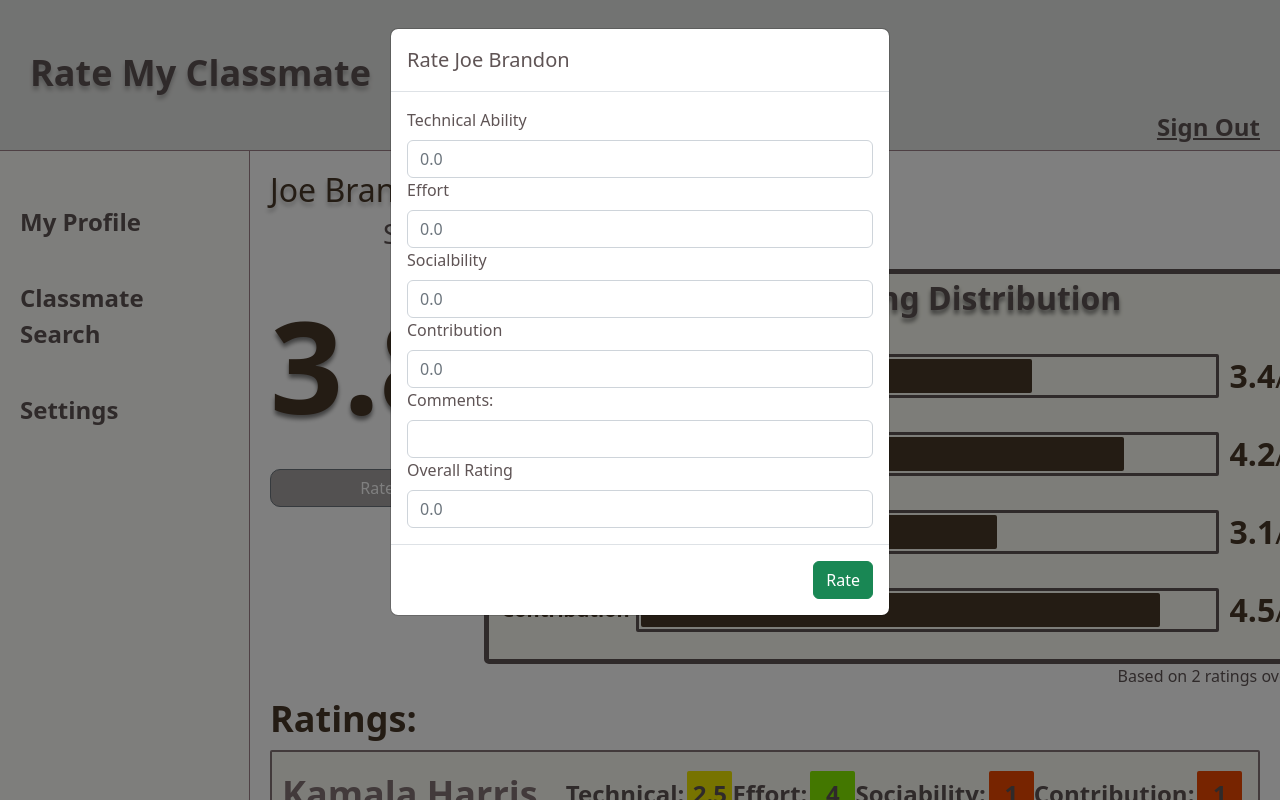
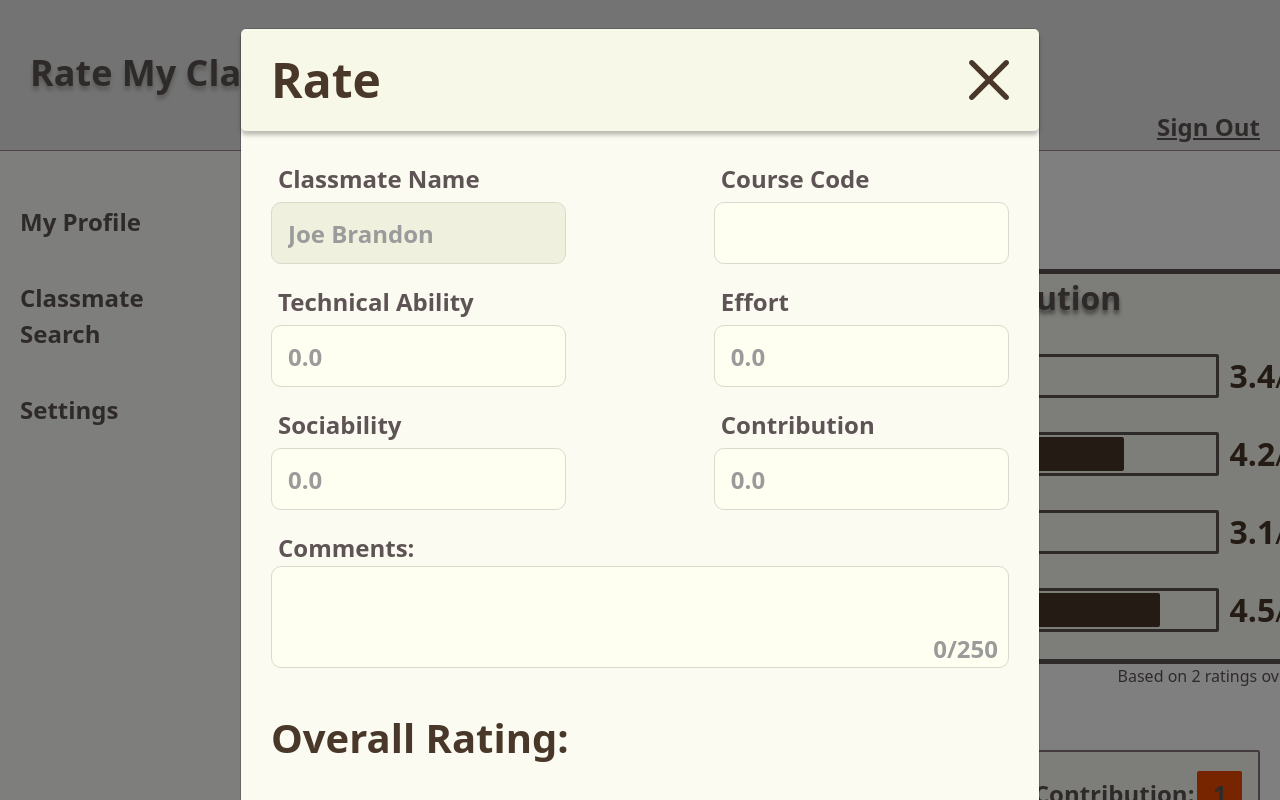
Before and after one commit to jqm4954/rate-my-classmate, a Next.js app: page /classmateProfile in a window 1280 px wide. Both pictures are taken after a click on the button "Rate". Shown: the top 800 px of the page. Built offline with nearby package versions, Linux system fonts and the light colour scheme.

Commit message:
modal design WIP
still need overall rating stars

```diff
--- a/src/core/components/rateModal.tsx
+++ b/src/core/components/rateModal.tsx
@@ -1,5 +1,6 @@
-import React, {FunctionComponent, useState} from 'react';
-import {Button, Input, Label, Modal, ModalBody, ModalFooter, ModalHeader} from 'reactstrap';
+import React, { FunctionComponent, useState } from 'react';
+import { Button, Input, Label, Modal, ModalBody, ModalFooter, ModalHeader } from 'reactstrap';
+import styles from "src/styles/modal.module.css";
 
 interface RateModalProps {
     rateName: string;
@@ -11,6 +12,7 @@ interface RateModalProps {
 
 
 export const RateModal: FunctionComponent<RateModalProps> = (props) => {
+    const [classCode, setClassCode] = useState("");
     const [techAbility, setTechAbility] = useState(0);
     const [effort, setEffort] = useState(0);
     const [sociability, setSociability] = useState(0);
@@ -24,35 +26,56 @@ export const RateModal: FunctionComponent<RateModalProps> = (props) => {
     }
 
     return (
-        <Modal isOpen={props.isOpen} toggle={props.toggle}>
-            <ModalHeader>
-                Rate {props.rateName}
-            </ModalHeader>
-            <ModalBody>
-                <Label for="field1" >Technical Ability</Label>
-                <Input placeholder='0.0' id="field1" last_name="technical" onChange={(e) => setTechAbility(parseInt(e.target.value))}
-                       type="text"/>
-                <Label for="field2">Effort</Label>
-                <Input placeholder='0.0' id="field2" name="effort" onChange={(e) => setEffort(parseInt(e.target.value))}
-                       type="text"/>
-                <Label for="field3">Socialbility</Label>
-                <Input placeholder='0.0' id="field3" name="socaibility" onChange={(e) => setSociability(parseInt(e.target.value))}
-                       type="text"/>
-                <Label for="field4">Contribution</Label>
-                <Input placeholder='0.0' id="field4" name="contribution" onChange={(e) => setContributions(parseInt(e.target.value))}
-                       type="text"/>
-                <Label for="field5">Comments:</Label>
-                <Input id="field5" name="comments" onChange={(e) => setComments(e.target.value)}
-                       type="text"/>
-                <Label for="field6">Overall Rating</Label>
-                <Input placeholder='0.0' id="field6" name="overall" onChange={(e) => setOverall(parseInt(e.target.value))}/>
+        <Modal isOpen={props.isOpen} toggle={props.toggle} className={styles.modal}>
+            <div className={styles.header}>
+                Rate
+                <svg className={styles.x} onClick={(e) => {/* TODO: close modal*/ }} width="40" height="40" viewBox="0 0 40 40" fill="none" xmlns="http://www.w3.org/2000/svg">
+                    <path fill-rule="evenodd" clip-rule="evenodd" d="M39.2515 4.51923C39.7372 4.01629 40.006 3.34269 39.9999 2.6435C39.9939 1.9443 39.7134 1.27547 39.219 0.781049C38.7246 0.286628 38.0557 0.00617659 37.3565 0.000100807C36.6573 -0.00597498 35.9837 0.262811 35.4808 0.748566L20.0328 16.1966L4.5848 0.748566C4.08186 0.262811 3.40825 -0.00597498 2.70906 0.000100807C2.00987 0.00617659 1.34104 0.286628 0.846616 0.781049C0.352194 1.27547 0.0717432 1.9443 0.0656674 2.6435C0.0595916 3.34269 0.328378 4.01629 0.814133 4.51923L16.2621 19.9672L0.814133 35.4152C0.559439 35.6612 0.356286 35.9555 0.216529 36.2808C0.0767712 36.6062 0.00320773 36.9561 0.000130883 37.3102C-0.00294596 37.6642 0.0645247 38.0154 0.198607 38.3431C0.332689 38.6708 0.530698 38.9686 0.781078 39.219C1.03146 39.4693 1.3292 39.6673 1.65692 39.8014C1.98464 39.9355 2.33579 40.003 2.68987 39.9999C3.04395 39.9968 3.39387 39.9233 3.71921 39.7835C4.04455 39.6437 4.33881 39.4406 4.5848 39.1859L20.0328 23.7379L35.4808 39.1859C35.9837 39.6717 36.6573 39.9404 37.3565 39.9344C38.0557 39.9283 38.7246 39.6478 39.219 39.1534C39.7134 38.659 39.9939 37.9902 39.9999 37.291C40.006 36.5918 39.7372 35.9182 39.2515 35.4152L23.8035 19.9672L39.2515 4.51923Z" fill="#493829" />
+                </svg>
+            </div>
+            <ModalBody className={styles.body}>
+                <div className={styles.inputRow}>
+                    <div className={styles.inputHolder}>
+                        <label className={styles.label} htmlFor="name">Classmate Name</label>
+                        <input className={styles.input} type="text" id="name" value={props.rateName} disabled={true} />
+                    </div>
+                    <div className={styles.inputHolder}>
+                        <label className={styles.label} htmlFor="course-code">Course Code</label>
+                        <input className={styles.input} type="text" id="course-code" onChange={(e) => setClassCode(e.target.value)} />
+                    </div>
+                </div>
+                <div className={styles.inputRow}>
+                    <div className={styles.inputHolder}>
+                        <label className={styles.label} htmlFor="tech-ab">Technical Ability</label>
+                        <input className={styles.input} type="number" id="tech-ab" onChange={(e) => setTechAbility(e.target.valueAsNumber)} placeholder="0.0" max="5.0" min="0.0" step="0.5" />
+                    </div>
+                    <div className={styles.inputHolder}>
+                        <label className={styles.label} htmlFor="effort">Effort</label>
+                        <input className={styles.input} type="number" id="effort" onChange={(e) => setEffort(e.target.valueAsNumber)} placeholder="0.0" max="5.0" min="0.0" step="0.5" />
+                    </div>
+                </div>
+                <div className={styles.inputRow}>
+                    <div className={styles.inputHolder}>
+                        <label className={styles.label} htmlFor="social">Sociability</label>
+                        <input className={styles.input} type="number" id="social" onChange={(e) => setSociability(e.target.valueAsNumber)} placeholder="0.0" max="5.0" min="0.0" step="0.5" />
+                    </div>
+                    <div className={styles.inputHolder}>
+                        <label className={styles.label} htmlFor="cont">Contribution</label>
+                        <input className={styles.input} type="number" id="cont" onChange={(e) => setContributions(e.target.valueAsNumber)} placeholder="0.0" max="5.0" min="0.0" step="0.5" />
+                    </div>
+                </div>
+                <label className={styles.label} htmlFor="comment">Comments:</label>
+                <div className={styles.textareaHolder}>
+                    <textarea className={styles.textarea} id="comment" onChange={(e) => setComments(e.target.value)}></textarea>
+                    <div className={styles.letterCount}>{comments.length}/250</div>
+                </div>
+                <div className={styles.inputRow}>
+                    <div className={styles.overallTitle}>Overall Rating:</div>
+                </div>
+                <div className={styles.submit}>Submit</div>
             </ModalBody>
-            <ModalFooter>
-                <Button onClick={handleSubmit} color='success'>Rate</Button>
-            </ModalFooter>
         </Modal>
-    )
-        ;
+    );
 };
 
 /*
--- /dev/null
+++ b/src/styles/modal.module.css
@@ -0,0 +1,125 @@
+.modal {
+  width: 90%;
+  max-width: 800px;
+}
+
+.header {
+  background-color: #F8F8E8;
+  display: flex;
+  justify-content: space-between;
+  box-shadow: 0px 4px 4px rgba(0, 0, 0, 0.25);
+  font-weight: 600;
+  font-size: 48px;
+  padding: 15px 30px 15px 30px;
+  color: #493829;
+  border-radius: 5px;
+  z-index: 10;
+  align-items: center;
+}
+
+.x {
+  cursor: pointer;
+}
+
+.body {
+  background-color: #FBFBF2;
+  border-radius: 5px;
+  padding: 30px;
+}
+
+.inputRow {
+  display: flex;
+  justify-content: space-between;
+  margin-bottom: 20px;
+  align-items: center;
+}
+
+.inputHolder {
+  width: 40%;
+  color: #493829;
+}
+
+.label {
+  font-weight: 600;
+  font-size: 24px;
+  padding-left: 7px;
+}
+
+.input {
+  width: 100%;
+  background: #FFFFF1;
+  border: 1px solid #DADACC;
+  border-radius: 10px;
+  font-weight: 600;
+  font-size: 24px;
+  color: #493829;
+  padding-left: 16px;
+  height: 62px;
+  margin-top: 5px;
+}
+
+.input::placeholder {
+  color: #9B9B9B;
+}
+
+.input:disabled {
+  background: #F0F0DE;
+  color: #9B9B9B;
+}
+
+.input:focus {
+  border-color: #b8b8ae;
+  transition: all 0.1s ease;
+}
+
+.textareaHolder {
+  background: #FFFFF1;
+  border: 1px solid #DADACC;
+  border-radius: 10px;
+  width: 100%;
+  margin-bottom: 40px;
+}
+
+.textareaHolder:focus-within {
+  border-color: #b8b8ae;
+  transition: all 0.1s ease;
+}
+
+.textarea {
+  resize: none;
+  width: 100%;
+  height: 100%;
+  background-color: transparent;
+  padding: 10px 10px 0px 10px;
+}
+
+.textarea:focus {
+  border: none;
+}
+
+.letterCount {
+  color: #9B9B9B;
+  font-weight: 600;
+  font-size: 24px;
+  margin: 0px 10px 0px auto;
+  width: fit-content;
+}
+
+.overallTitle {
+  color: #493829;
+  font-weight: 600;
+font-size: 40px;
+}
+
+.submit {
+  background: #A6A2A2;
+  border-radius: 10px;
+  color: #FBFBF2;
+  font-weight: 600;
+  font-size: 32px;
+  padding: 15px 75px 15px 75px;
+  width: fit-content;
+  margin-left: auto;
+  cursor: pointer;
+  margin-top: 40px;
+}
```
